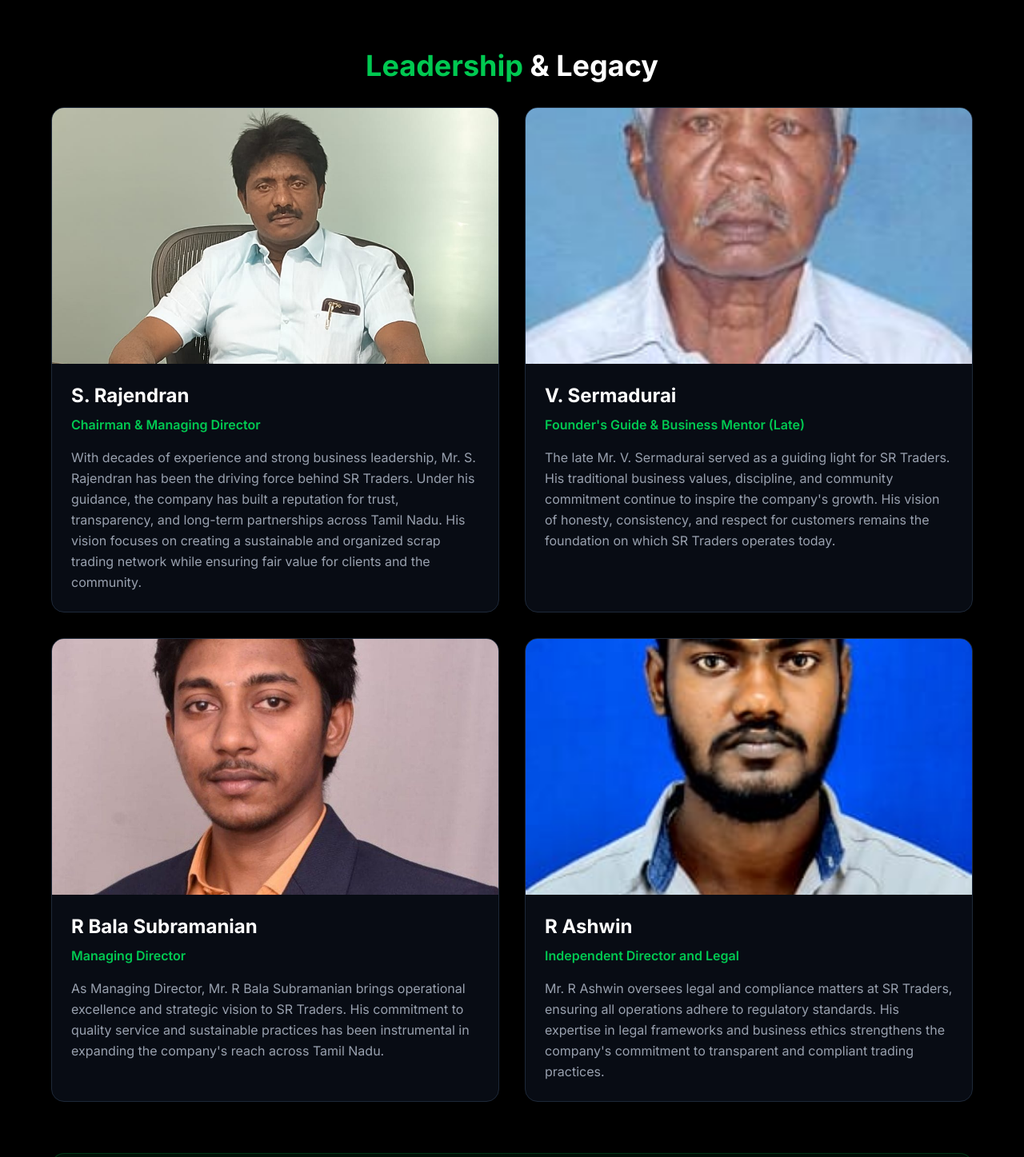
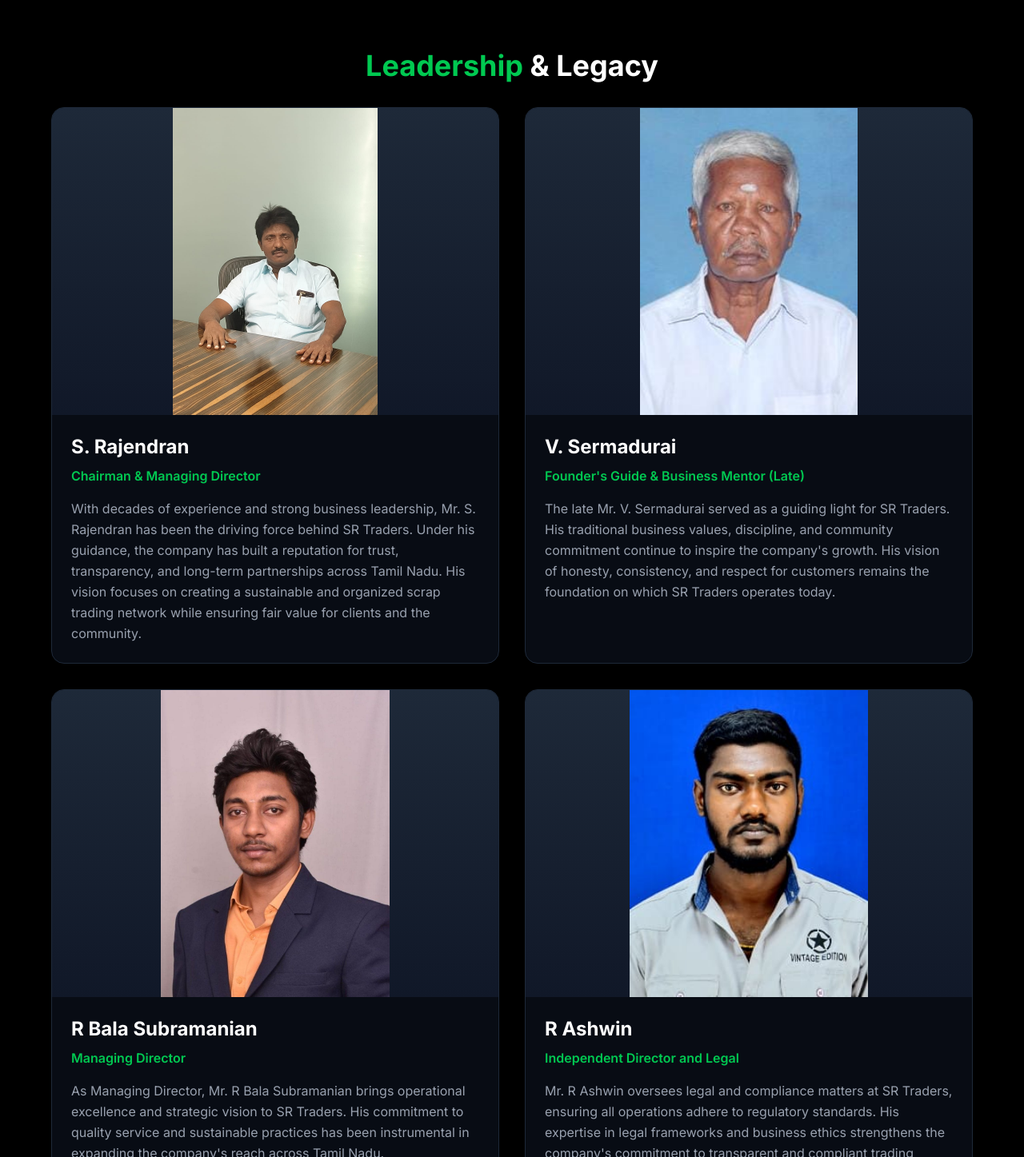
Before and after one commit to Solo-Syntax-Labs/srtraders, a Next.js app: page /about in a window 1280 px wide. Shown: the part 924-2371 px from the top of the page at 80% size. Built offline with nearby package versions, Linux system fonts and the light colour scheme.

Commit message:
Update About page layout by increasing image heights and changing image display style to 'object-contain' for better visual presentation of team members.

```diff
--- a/src/app/about/page.tsx
+++ b/src/app/about/page.tsx
@@ -132,12 +132,12 @@
               <div className="grid sm:grid-cols-2 gap-6 sm:gap-8">
                 {/* S. Rajendran */}
                 <div className="bg-gray-900/50 border border-gray-800 rounded-2xl overflow-hidden hover:border-green-600/50 transition-all">
-                  <div className="relative h-64 sm:h-80 bg-gradient-to-b from-gray-800 to-gray-900">
+                  <div className="relative h-80 sm:h-96 bg-gradient-to-b from-gray-800 to-gray-900">
                     <Image
                       src="/team/rajendran.png"
                       alt="S. Rajendran - Chairman & Managing Director"
                       fill
-                      className="object-cover object-center"
+                      className="object-contain object-center"
                     />
                   </div>
                   <div className="p-6">
@@ -153,12 +153,12 @@
 
                 {/* V. Sermadurai */}
                 <div className="bg-gray-900/50 border border-gray-800 rounded-2xl overflow-hidden hover:border-green-600/50 transition-all">
-                  <div className="relative h-64 sm:h-80 bg-gradient-to-b from-gray-800 to-gray-900">
+                  <div className="relative h-80 sm:h-96 bg-gradient-to-b from-gray-800 to-gray-900">
                     <Image
                       src="/team/sermadurai.png"
                       alt="V. Sermadurai - Founder's Guide & Business Mentor"
                       fill
-                      className="object-cover object-center"
+                      className="object-contain object-center"
                     />
                   </div>
                   <div className="p-6">
@@ -174,12 +174,12 @@
 
                 {/* R Bala Subramanian */}
                 <div className="bg-gray-900/50 border border-gray-800 rounded-2xl overflow-hidden hover:border-green-600/50 transition-all">
-                  <div className="relative h-64 sm:h-80 bg-gradient-to-b from-gray-800 to-gray-900">
+                  <div className="relative h-80 sm:h-96 bg-gradient-to-b from-gray-800 to-gray-900">
                     <Image
                       src="/team/bala-subramanian.png"
                       alt="R Bala Subramanian - Managing Director"
                       fill
-                      className="object-cover object-center"
+                      className="object-contain object-center"
                     />
                   </div>
                   <div className="p-6">
@@ -194,12 +194,12 @@
 
                 {/* R Ashwin */}
                 <div className="bg-gray-900/50 border border-gray-800 rounded-2xl overflow-hidden hover:border-green-600/50 transition-all">
-                  <div className="relative h-64 sm:h-80 bg-gradient-to-b from-gray-800 to-gray-900">
+                  <div className="relative h-80 sm:h-96 bg-gradient-to-b from-gray-800 to-gray-900">
                     <Image
                       src="/team/ashwin.png"
                       alt="R Ashwin - Independent Director and Legal"
                       fill
-                      className="object-cover object-center"
+                      className="object-contain object-center"
                     />
                   </div>
                   <div className="p-6">
```
